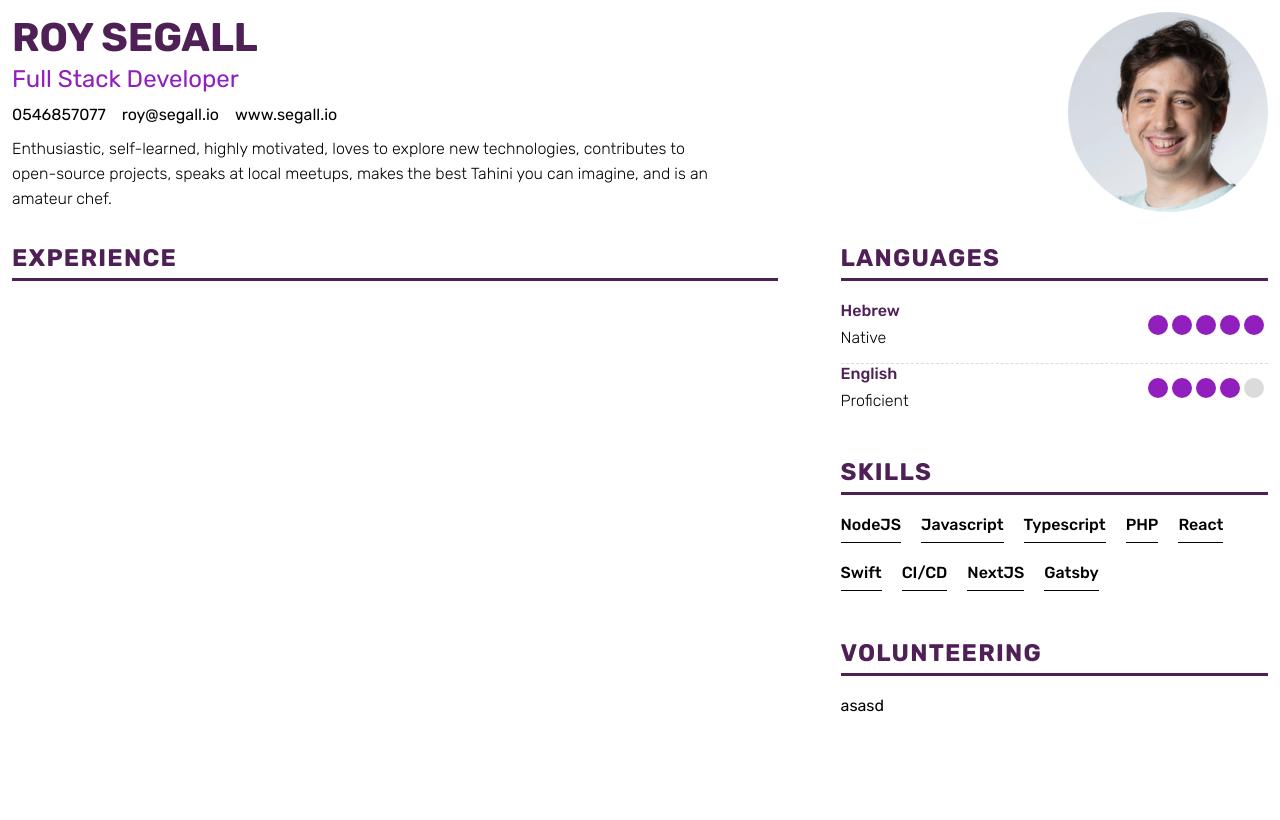
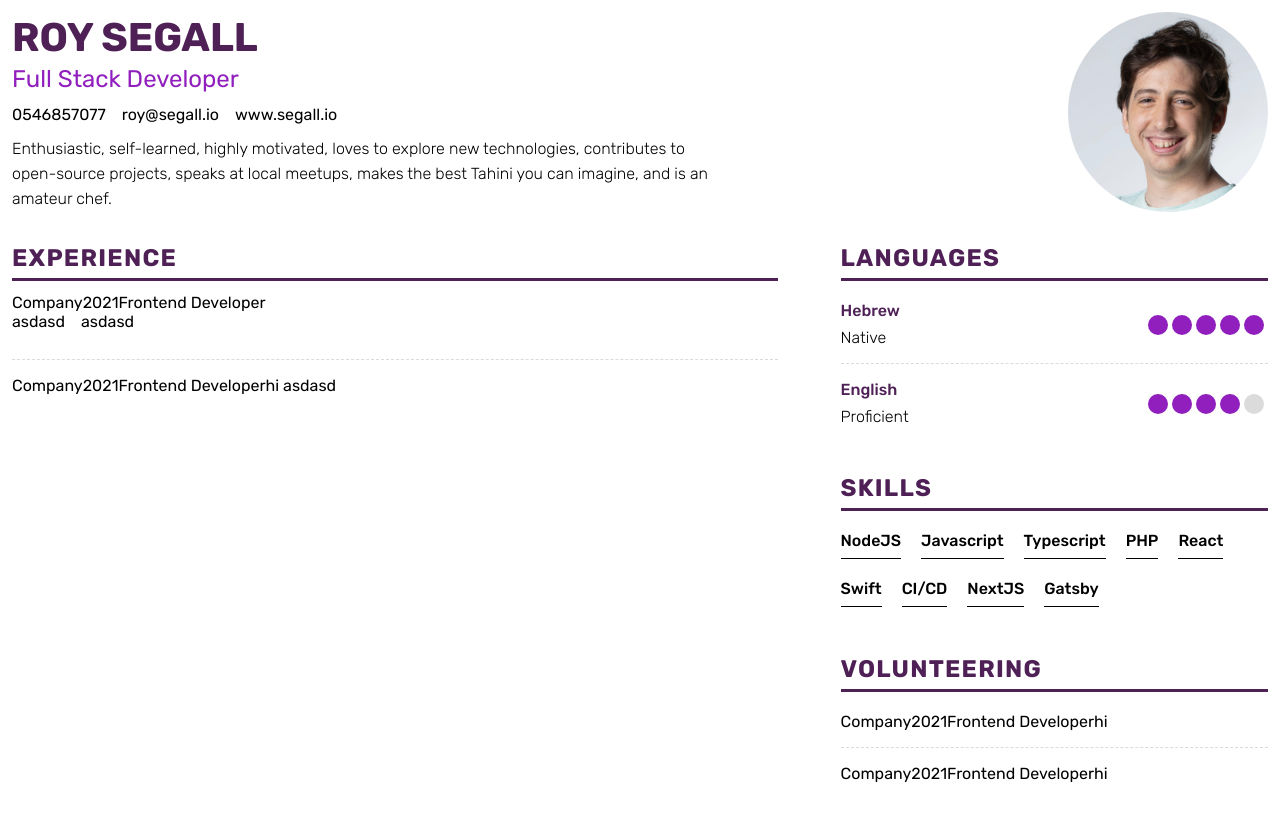
Before and after one commit to RoySegall/cv, a React (Vite) app: page / in a window 1280 px wide. Shown: the top 820 px of the page. Built offline with nearby package versions, Linux system fonts and the light colour scheme.

Commit message:
more work

```diff
--- a/src/Components/Experience/Experience.tsx
+++ b/src/Components/Experience/Experience.tsx
@@ -1,8 +1,29 @@
 import './experience.css';
 import {BlockTitle} from "../BlockTitle";
+import {JobDescription} from "../JobDescription";
+import {Spacer} from "../Spacer";
 
 export function Experience() {
     return <div id='experience'>
         <BlockTitle>Experience</BlockTitle>
+
+        <JobDescription
+            placeName={'Company'}
+            period={{start: '2021', end: '2021'}}
+            position={'Frontend Developer'}
+            items={[
+                <>asdasd</>,
+                <>asdasd</>,
+            ]}
+        />
+
+        <Spacer />
+
+        <JobDescription
+            placeName={'Company'}
+            period={{start: '2021', end: '2021'}}
+            position={'Frontend Developer'}
+            paragraph={<>asdasd</>}
+        />
     </div>
 }
--- /dev/null
+++ b/src/Components/JobDescription/JobDescription.tsx
@@ -0,0 +1,24 @@
+import "./jobDescription.css";
+import type {ReactNode} from "react";
+
+interface JobDescription {
+    placeName: string;
+    position: string;
+    period: {
+        start: string;
+        end: string;
+    },
+    items?: ReactNode[];
+    paragraph?: ReactNode;
+}
+
+export function JobDescription({placeName, period, position, items, paragraph}: JobDescription) {
+    return <div id='job-description'>
+        {placeName}
+        {period.end}
+        {position}
+
+        {paragraph && <>hi {paragraph}</>}
+        {items && <ul>{items.map((item,i) => <li key={i}>{item}</li>)}</ul>}
+    </div>
+}
--- /dev/null
+++ b/src/Components/JobDescription/index.ts
@@ -0,0 +1 @@
+export * from './JobDescription.tsx';
--- /dev/null
+++ b/src/Components/JobDescription/jobDescription.css
@@ -0,0 +1,3 @@
+#job-description {
+
+}
--- a/src/Components/Skills/Skills.tsx
+++ b/src/Components/Skills/Skills.tsx
@@ -1,6 +1,8 @@
 import "./skills.css";
 import {BlockTitle} from "../BlockTitle";
 import type {ReactNode} from "react";
+import {JobDescription} from "../JobDescription";
+import {Spacer} from "../Spacer";
 
 function Block({title, children}: {title: string, children: ReactNode}) {
     return <div id='block'>
@@ -32,7 +34,7 @@ export function Skills() {
 
         <Block title={'Languages'}>
             <Language language='Hebrew' level='Native' rate={5} />
-            <span id='spacer'></span>
+            <Spacer />
             <Language language='English' level='Proficient' rate={4} />
         </Block>
 
@@ -43,7 +45,21 @@ export function Skills() {
         </Block>
 
         <Block title={'VOLUNTEERING'}>
-            asasd
+            <JobDescription
+                placeName={'Company'}
+                period={{start: '2021', end: '2021'}}
+                position={'Frontend Developer'}
+                paragraph={<>
+                </>}
+            />
+            <Spacer />
+            <JobDescription
+                placeName={'Company'}
+                period={{start: '2021', end: '2021'}}
+                position={'Frontend Developer'}
+                paragraph={<>
+                </>}
+            />
         </Block>
 
     </div>
--- a/src/Components/Skills/skills.css
+++ b/src/Components/Skills/skills.css
@@ -18,7 +18,6 @@
     display: flex;
     justify-content: space-between;
     align-items: flex-end;
-
 }
 
 #description .name {
@@ -28,7 +27,7 @@
 }
 
 #description .level {
-    font-weight: 200;
+    font-weight: 100;
 }
 
 #language ul li {
@@ -42,13 +41,6 @@
     background: var(--gray);
 }
 
-#spacer {
-    padding-top: .5em;
-    padding-bottom: .5em;
-    display: block;
-    border-bottom: 1px dashed var(--gray);
-}
-
 #technologies {
     display: flex;
     flex-wrap: wrap;
--- /dev/null
+++ b/src/Components/Spacer/Spacer.tsx
@@ -0,0 +1,5 @@
+import "./spacer.css";
+
+export function Spacer() {
+    return <span id='spacer'></span>;
+}
--- /dev/null
+++ b/src/Components/Spacer/index.ts
@@ -0,0 +1 @@
+export * from './Spacer.tsx';
--- /dev/null
+++ b/src/Components/Spacer/spacer.css
@@ -0,0 +1,6 @@
+#spacer {
+    margin-top: 1em;
+    margin-bottom: 1em;
+    display: block;
+    border-bottom: 1px dashed var(--gray);
+}
```
